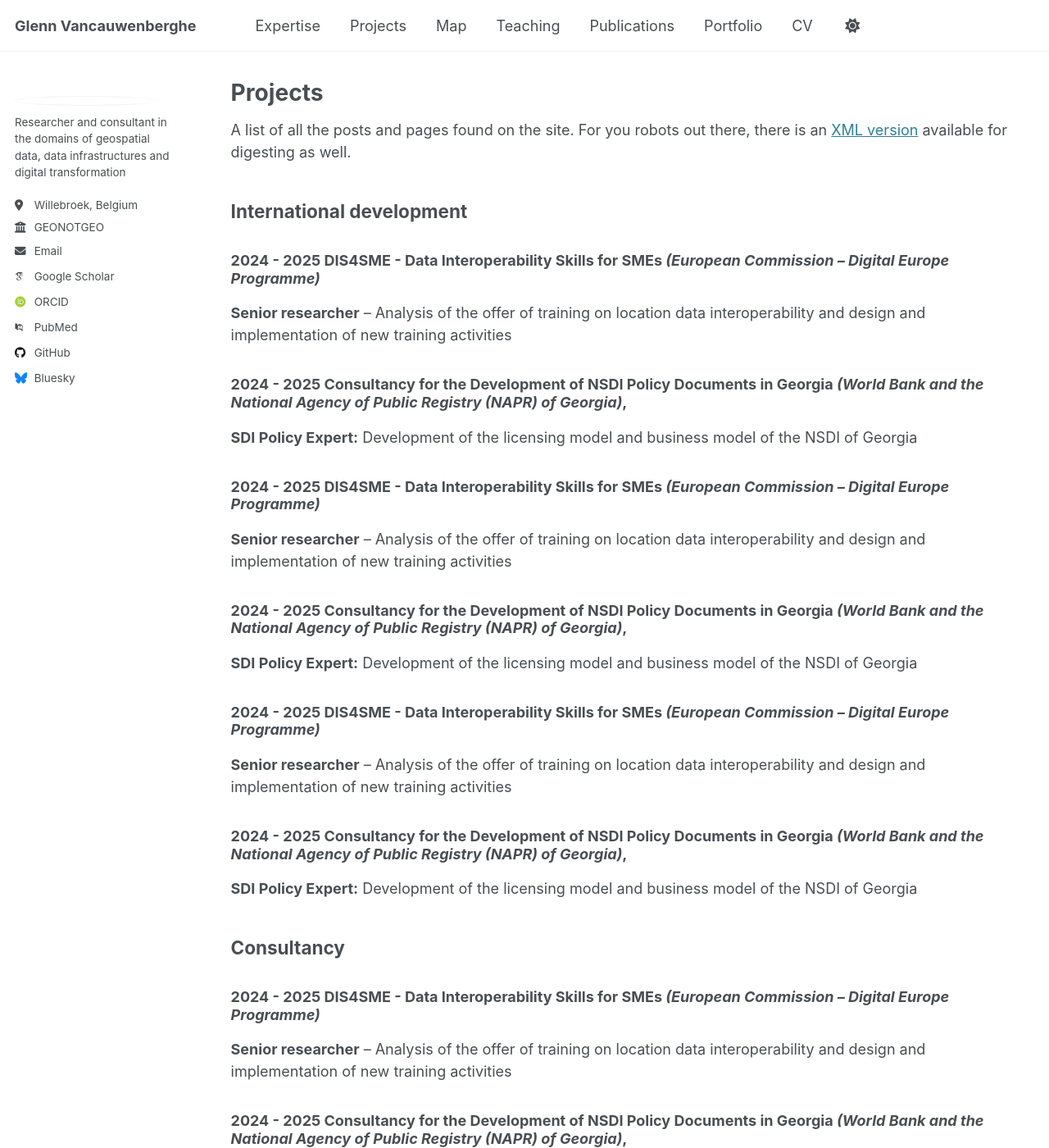
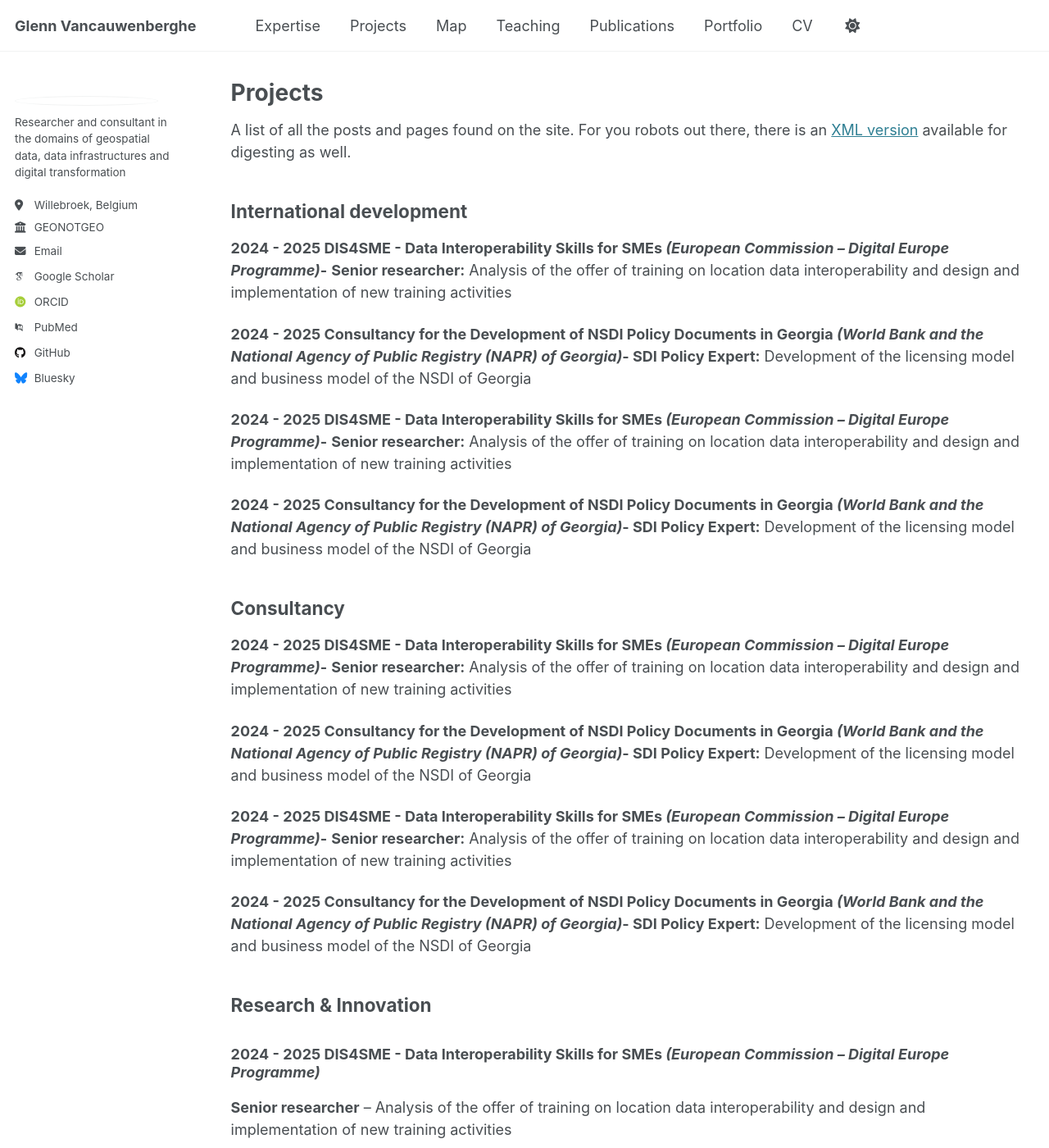
Before and after one commit to GVancauwenberghe/gvancauwenberghe.github.io, a Jekyll site: the page built from _pages/projects.md, in a window 1280 px wide and 1400 px high. Shown: the whole window at 82% size. Built offline with Jekyll 4.4.1, drawn with Linux system fonts in a browser that asks for light colours; some web fonts are replaced; some of the changed text lies outside the part shown.

Commit message:
Update projects.md

```diff
--- a/_pages/projects.md
+++ b/_pages/projects.md
@@ -10,43 +10,31 @@ author_profile: true
 A list of all the posts and pages found on the site. For you robots out there, there is an [XML version]({{ base_path }}/sitemap.xml) available for digesting as well.
 
 ## International development
-### 2024 - 2025 DIS4SME -  Data Interoperability Skills for SMEs _(European Commission –   Digital Europe Programme)_
-**Senior researcher** –   Analysis of the offer of training on location data interoperability and design and implementation of new training activities
+**2024 - 2025 DIS4SME -  Data Interoperability Skills for SMEs _(European Commission –   Digital Europe Programme)_-**
+**Senior researcher:** Analysis of the offer of training on location data interoperability and design and implementation of new training activities
 
-### 2024 - 2025 Consultancy for the Development of NSDI Policy Documents in Georgia _(World Bank and the National Agency of Public Registry (NAPR) of Georgia)_,
-**SDI Policy Expert:**   Development of the licensing model and business model of the NSDI of Georgia
+**2024 - 2025 Consultancy for the Development of NSDI Policy Documents in Georgia _(World Bank and the National Agency of Public Registry (NAPR) of Georgia)_-
+SDI Policy Expert:**   Development of the licensing model and business model of the NSDI of Georgia
 
-### 2024 - 2025 DIS4SME -  Data Interoperability Skills for SMEs _(European Commission –   Digital Europe Programme)_
-**Senior researcher** –   Analysis of the offer of training on location data interoperability and design and implementation of new training activities
+**2024 - 2025 DIS4SME -  Data Interoperability Skills for SMEs _(European Commission –   Digital Europe Programme)_-**
+**Senior researcher:** Analysis of the offer of training on location data interoperability and design and implementation of new training activities
 
-### 2024 - 2025 Consultancy for the Development of NSDI Policy Documents in Georgia _(World Bank and the National Agency of Public Registry (NAPR) of Georgia)_,
-**SDI Policy Expert:**   Development of the licensing model and business model of the NSDI of Georgia
-
-### 2024 - 2025 DIS4SME -  Data Interoperability Skills for SMEs _(European Commission –   Digital Europe Programme)_
-**Senior researcher** –   Analysis of the offer of training on location data interoperability and design and implementation of new training activities
-
-### 2024 - 2025 Consultancy for the Development of NSDI Policy Documents in Georgia _(World Bank and the National Agency of Public Registry (NAPR) of Georgia)_,
-**SDI Policy Expert:**   Development of the licensing model and business model of the NSDI of Georgia
+**2024 - 2025 Consultancy for the Development of NSDI Policy Documents in Georgia _(World Bank and the National Agency of Public Registry (NAPR) of Georgia)_-
+SDI Policy Expert:**   Development of the licensing model and business model of the NSDI of Georgia
 
 
 ## Consultancy
-### 2024 - 2025 DIS4SME -  Data Interoperability Skills for SMEs _(European Commission –   Digital Europe Programme)_
-**Senior researcher** –   Analysis of the offer of training on location data interoperability and design and implementation of new training activities
+**2024 - 2025 DIS4SME -  Data Interoperability Skills for SMEs _(European Commission –   Digital Europe Programme)_-**
+**Senior researcher:** Analysis of the offer of training on location data interoperability and design and implementation of new training activities
 
-### 2024 - 2025 Consultancy for the Development of NSDI Policy Documents in Georgia _(World Bank and the National Agency of Public Registry (NAPR) of Georgia)_,
-**SDI Policy Expert:**   Development of the licensing model and business model of the NSDI of Georgia
+**2024 - 2025 Consultancy for the Development of NSDI Policy Documents in Georgia _(World Bank and the National Agency of Public Registry (NAPR) of Georgia)_-
+SDI Policy Expert:**   Development of the licensing model and business model of the NSDI of Georgia
 
-### 2024 - 2025 DIS4SME -  Data Interoperability Skills for SMEs _(European Commission –   Digital Europe Programme)_
-**Senior researcher** –   Analysis of the offer of training on location data interoperability and design and implementation of new training activities
+**2024 - 2025 DIS4SME -  Data Interoperability Skills for SMEs _(European Commission –   Digital Europe Programme)_-**
+**Senior researcher:** Analysis of the offer of training on location data interoperability and design and implementation of new training activities
 
-### 2024 - 2025 Consultancy for the Development of NSDI Policy Documents in Georgia _(World Bank and the National Agency of Public Registry (NAPR) of Georgia)_,
-**SDI Policy Expert:**   Development of the licensing model and business model of the NSDI of Georgia
-
-### 2024 - 2025 DIS4SME -  Data Interoperability Skills for SMEs _(European Commission –   Digital Europe Programme)_
-**Senior researcher** –   Analysis of the offer of training on location data interoperability and design and implementation of new training activities
-
-### 2024 - 2025 Consultancy for the Development of NSDI Policy Documents in Georgia _(World Bank and the National Agency of Public Registry (NAPR) of Georgia)_,
-**SDI Policy Expert:**   Development of the licensing model and business model of the NSDI of Georgia
+**2024 - 2025 Consultancy for the Development of NSDI Policy Documents in Georgia _(World Bank and the National Agency of Public Registry (NAPR) of Georgia)_-
+SDI Policy Expert:**   Development of the licensing model and business model of the NSDI of Georgia
 
 
 
```
